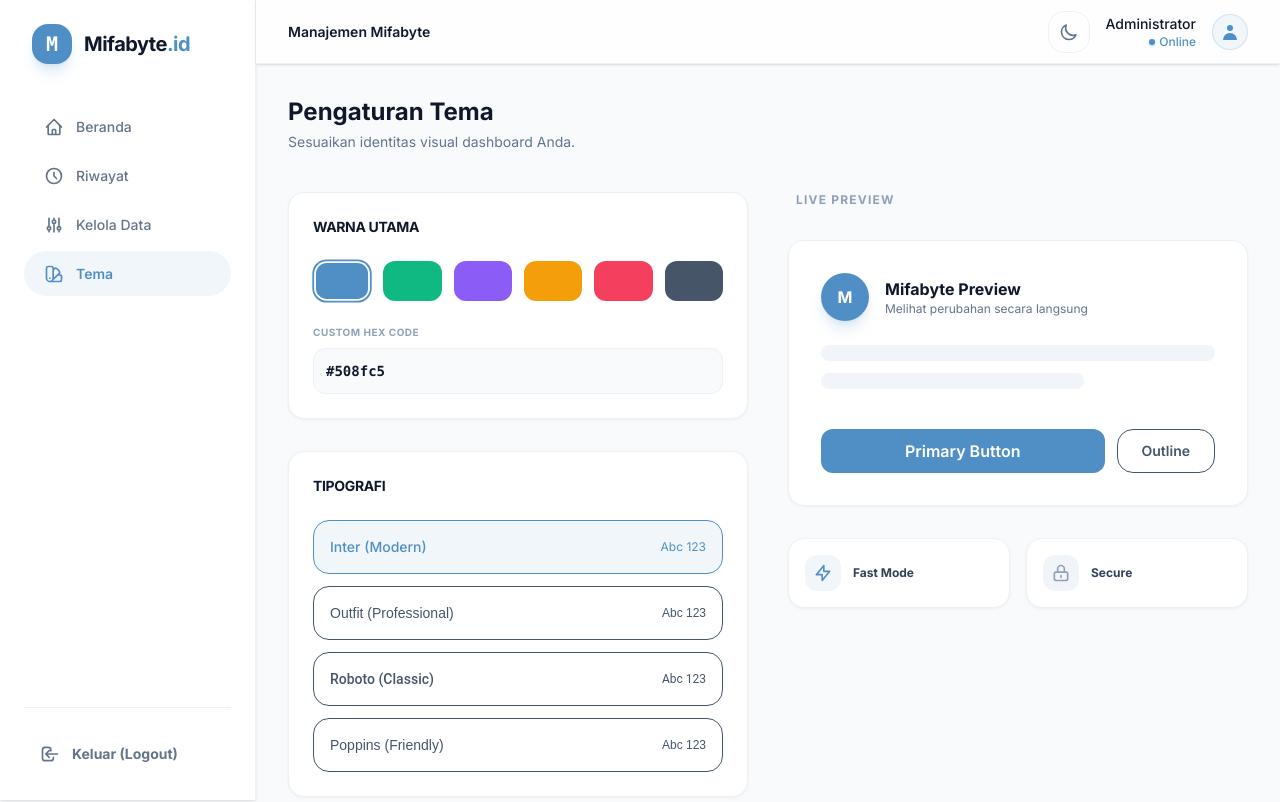
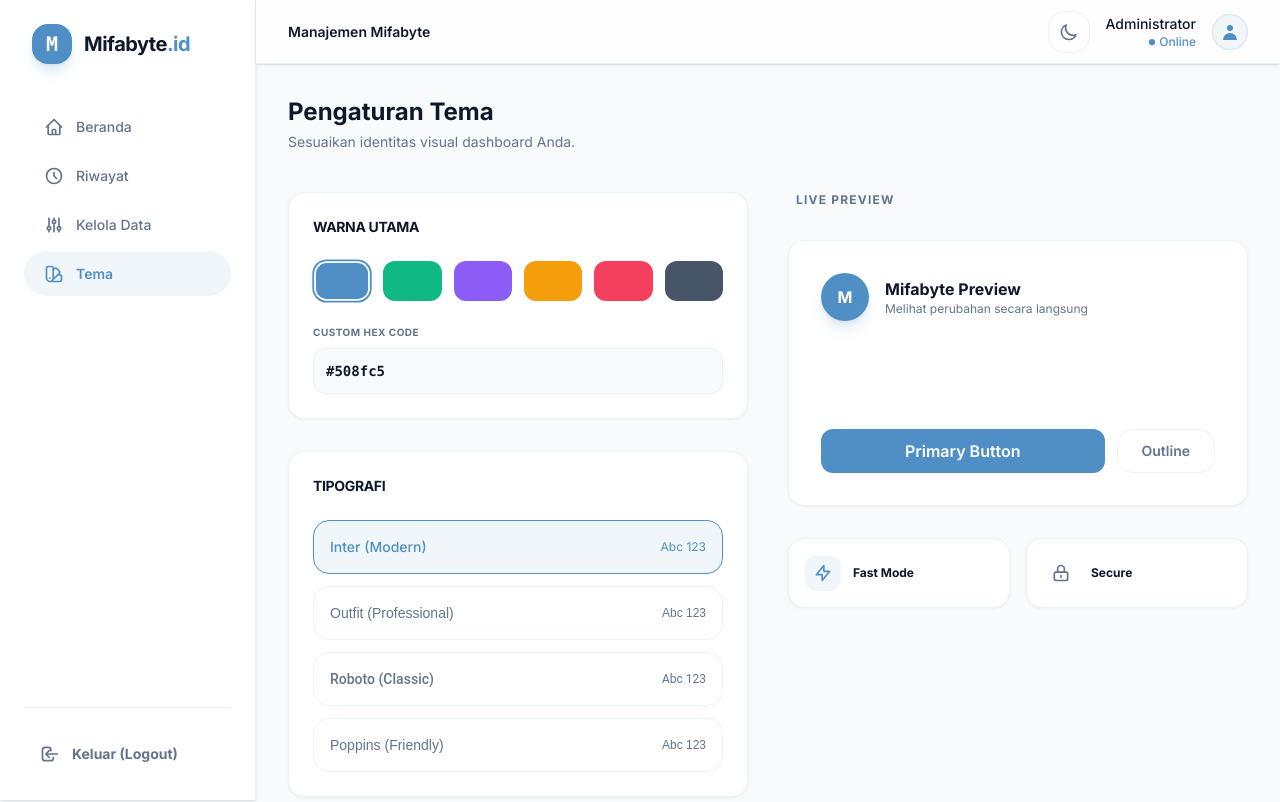
Before and after one commit to MakdumIbrohim/mifabye-finance, a Next.js app: page /settings/theme in a window 1280 px wide. Shown: the top 802 px of the page. Built offline with nearby package versions, Linux system fonts and the light colour scheme; no server answers.

Commit message:
refactor: update theme page components to use semantic color tokens

```diff
--- a/app/(dashboard)/settings/theme/page.tsx
+++ b/app/(dashboard)/settings/theme/page.tsx
@@ -31,8 +31,8 @@ export default function ThemeSettingsPage() {
   return (
     <div className="space-y-10 pb-20">
       <section>
-        <h1 className="text-2xl font-bold text-slate-900 mb-1">Pengaturan Tema</h1>
-        <p className="text-sm text-slate-500">Sesuaikan identitas visual dashboard Anda.</p>
+        <h1 className="text-2xl font-bold text-foreground mb-1">Pengaturan Tema</h1>
+        <p className="text-sm text-text-muted">Sesuaikan identitas visual dashboard Anda.</p>
       </section>
 
       <div className="grid grid-cols-1 lg:grid-cols-2 gap-10">
@@ -40,7 +40,7 @@ export default function ThemeSettingsPage() {
         <div className="space-y-8">
           {/* Color Picker */}
           <section className="subtle-card p-6">
-            <h3 className="text-sm font-bold text-slate-900 mb-6 uppercase tracking-tight">Warna Utama</h3>
+            <h3 className="text-sm font-bold text-foreground mb-6 uppercase tracking-tight">Warna Utama</h3>
             <div className="grid grid-cols-6 gap-3 mb-6">
               {PRESET_COLORS.map((color) => (
                 <button
@@ -55,19 +55,19 @@ export default function ThemeSettingsPage() {
               ))}
             </div>
             <div>
-              <label className="text-[10px] font-bold text-slate-400 uppercase tracking-wider mb-2 block">Custom Hex Code</label>
+              <label className="text-[10px] font-bold text-text-muted uppercase tracking-wider mb-2 block">Custom Hex Code</label>
               <input
                 type="text"
                 value={primaryColor}
                 onChange={(e) => setTheme({ primaryColor: e.target.value })}
-                className="w-full bg-slate-50 border border-border-light rounded-xl p-3 text-slate-900 focus:outline-none focus:ring-2 focus:ring-primary/20 transition-all text-sm font-mono"
+                className="w-full bg-subtle border border-border rounded-xl p-3 text-foreground focus:outline-none focus:ring-2 focus:ring-primary/20 transition-all text-sm font-mono"
               />
             </div>
           </section>
 
           {/* Typography */}
           <section className="subtle-card p-6">
-            <h3 className="text-sm font-bold text-slate-900 mb-6 uppercase tracking-tight">Tipografi</h3>
+            <h3 className="text-sm font-bold text-foreground mb-6 uppercase tracking-tight">Tipografi</h3>
             <div className="space-y-3">
               {FONTS.map((font) => (
                 <button
@@ -76,7 +76,7 @@ export default function ThemeSettingsPage() {
                   className={`w-full p-4 rounded-xl border flex items-center justify-between transition-all ${
                     fontFamily === font.value
                       ? "border-primary bg-primary-light text-primary"
-                      : "border-border-light bg-white text-slate-600 hover:border-slate-300"
+                      : "border-border bg-card-bg text-text-muted hover:border-primary/50"
                   }`}
                   style={{ fontFamily: font.value }}
                 >
@@ -89,7 +89,7 @@ export default function ThemeSettingsPage() {
 
           {/* Border Radius */}
           <section className="subtle-card p-6">
-            <h3 className="text-sm font-bold text-slate-900 mb-6 uppercase tracking-tight">Sudut Komponen (Radius)</h3>
+            <h3 className="text-sm font-bold text-foreground mb-6 uppercase tracking-tight">Sudut Komponen (Radius)</h3>
             <div className="grid grid-cols-2 gap-4">
               {RADIUS_OPTIONS.map((option) => (
                 <button
@@ -98,7 +98,7 @@ export default function ThemeSettingsPage() {
                   className={`p-4 rounded-xl border transition-all ${
                     borderRadius === option.value
                       ? "border-primary bg-primary-light text-primary font-bold"
-                      : "border-border-light bg-white text-slate-600 hover:border-slate-300"
+                      : "border-border bg-card-bg text-text-muted hover:border-primary/50"
                   }`}
                 >
                   <span className="text-sm">{option.name}</span>
@@ -110,7 +110,7 @@ export default function ThemeSettingsPage() {
 
         {/* Preview */}
         <div className="space-y-8 sticky top-8 h-fit">
-          <h3 className="text-xs font-bold text-slate-400 uppercase tracking-widest pl-2">Live Preview</h3>
+          <h3 className="text-xs font-bold text-text-muted uppercase tracking-widest pl-2">Live Preview</h3>
 
           <div className="subtle-card p-8 space-y-6">
             <div className="flex items-center gap-4">
@@ -118,19 +118,19 @@ export default function ThemeSettingsPage() {
                 M
               </div>
               <div>
-                <h4 className="font-bold text-slate-900">Mifabyte Preview</h4>
-                <p className="text-xs text-slate-500">Melihat perubahan secara langsung</p>
+                <h4 className="font-bold text-foreground">Mifabyte Preview</h4>
+                <p className="text-xs text-text-muted">Melihat perubahan secara langsung</p>
               </div>
             </div>
 
             <div className="space-y-3">
-              <div className="h-4 w-full bg-slate-100 rounded-md" />
-              <div className="h-4 w-2/3 bg-slate-100 rounded-md" />
+              <div className="h-4 w-full bg-bg-subtle rounded-md" />
+              <div className="h-4 w-2/3 bg-bg-subtle rounded-md" />
             </div>
 
             <div className="pt-4 flex gap-3">
               <button className="btn-primary flex-1">Primary Button</button>
-              <button className="px-6 py-2 border border-border-light text-slate-600 text-sm font-semibold rounded-xl hover:bg-slate-50 transition-all">
+              <button className="px-6 py-2 border border-border text-text-muted text-sm font-semibold rounded-xl hover:bg-bg-subtle transition-all">
                 Outline
               </button>
             </div>
@@ -143,15 +143,15 @@ export default function ThemeSettingsPage() {
                   <path strokeLinecap="round" strokeLinejoin="round" strokeWidth={2} d="M13 10V3L4 14h7v7l9-11h-7z" />
                 </svg>
               </div>
-              <span className="text-xs font-bold text-slate-700">Fast Mode</span>
+              <span className="text-xs font-bold text-foreground">Fast Mode</span>
             </div>
             <div className="subtle-card p-4 flex items-center gap-3">
-              <div className="p-2 bg-slate-100 rounded-lg text-slate-400">
+              <div className="p-2 bg-bg-subtle rounded-lg text-text-muted">
                 <svg className="w-5 h-5" fill="none" stroke="currentColor" viewBox="0 0 24 24">
                   <path strokeLinecap="round" strokeLinejoin="round" strokeWidth={2} d="M12 15v2m-6 4h12a2 2 0 002-2v-6a2 2 0 00-2-2H6a2 2 0 00-2 2v6a2 2 0 002 2zm10-10V7a4 4 0 00-8 0v4h8z" />
                 </svg>
               </div>
-              <span className="text-xs font-bold text-slate-700">Secure</span>
+              <span className="text-xs font-bold text-foreground">Secure</span>
             </div>
           </div>
         </div>
```
